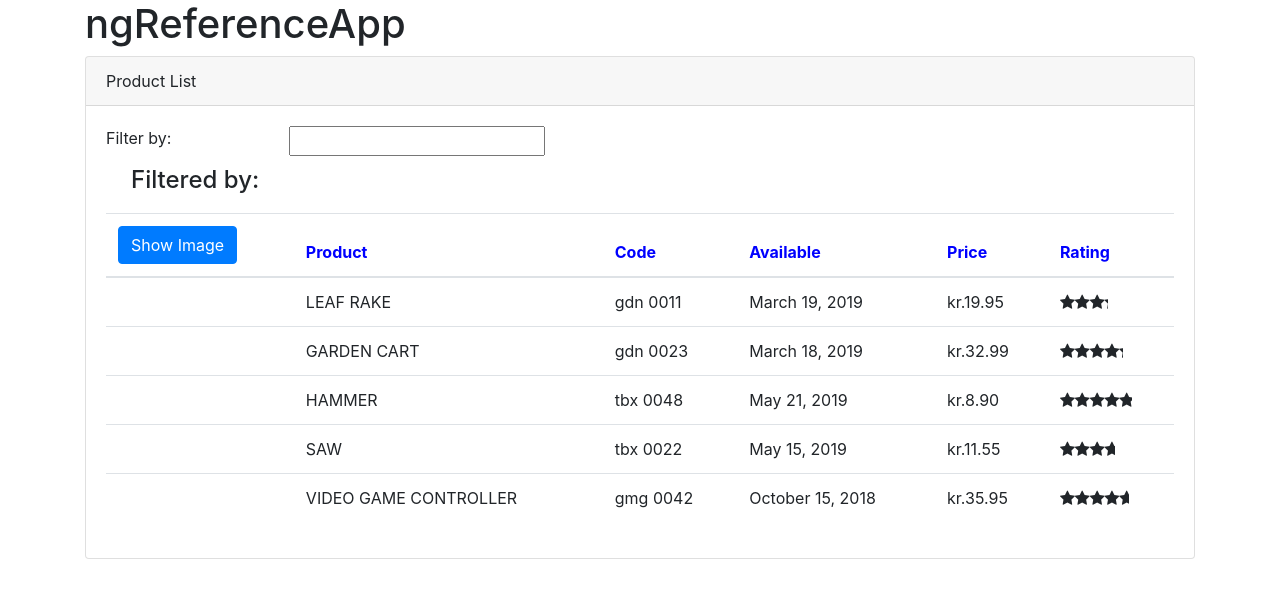
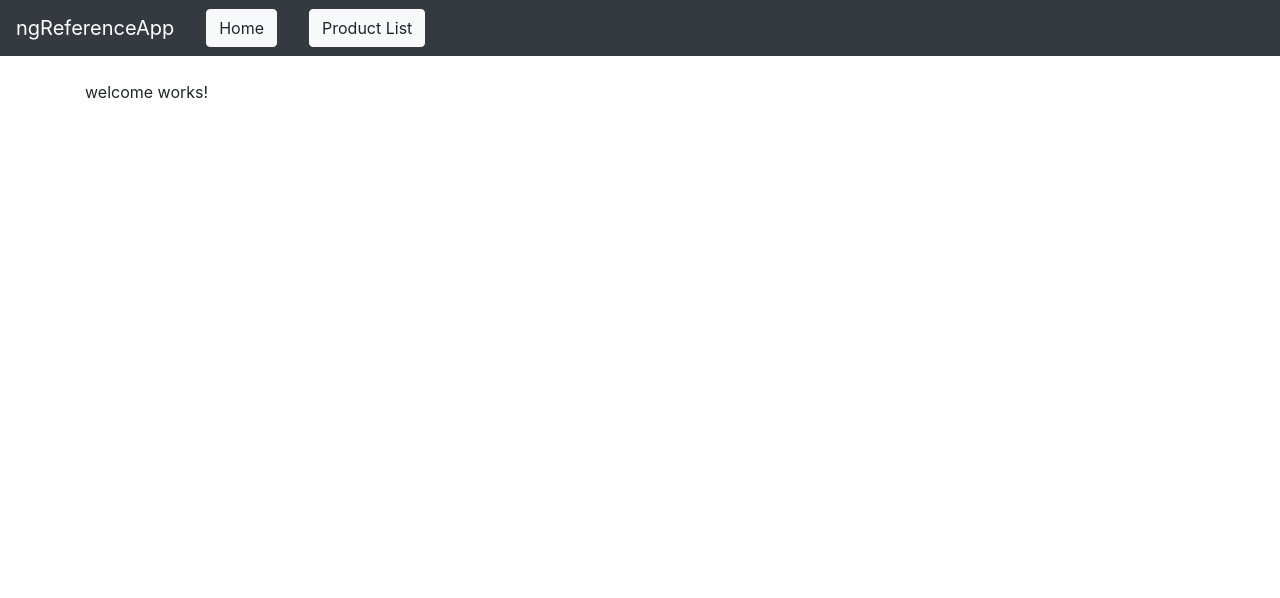
Before and after one commit to isidoreduc/ng-reference, an Angular app: page /#/welcome in a window 1280 px wide. Shown: the top 598 px of the page. Built offline with nearby package versions, Linux system fonts and the light colour scheme.

Commit message:
implemented routing

```diff
--- a/src/app/app.component.css
+++ b/src/app/app.component.css
@@ -0,0 +1,3 @@
+button {
+  margin: 0 1rem;
+}
--- a/src/app/app.component.html
+++ b/src/app/app.component.html
@@ -1,4 +1,19 @@
+<nav class="navbar navbar-expand navbar-dark bg-dark">
+  <a class="navbar-brand" [routerLink]="['/welcome']">{{ title }}</a>
+  <ul class="nav nav-pills">
+    <li>
+      <button class="btn btn-light" [routerLink]="['/welcome']">Home</button>
+    </li>
+    <li>
+      <button class="btn btn-light" [routerLink]="['/products']">
+        Product List
+      </button>
+    </li>
+  </ul>
+</nav>
+<br />
+
+<!-- this is where the routed component view shows -->
 <div class="container">
-  <h1>{{ title }}</h1>
-  <app-products></app-products>
+  <router-outlet></router-outlet>
 </div>
```
